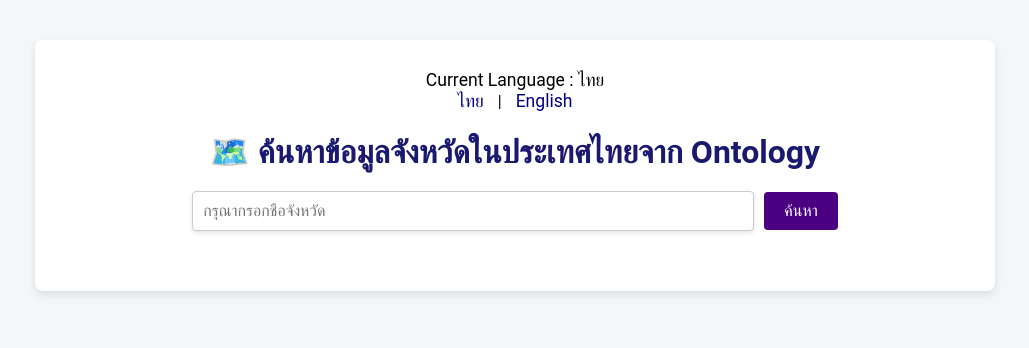
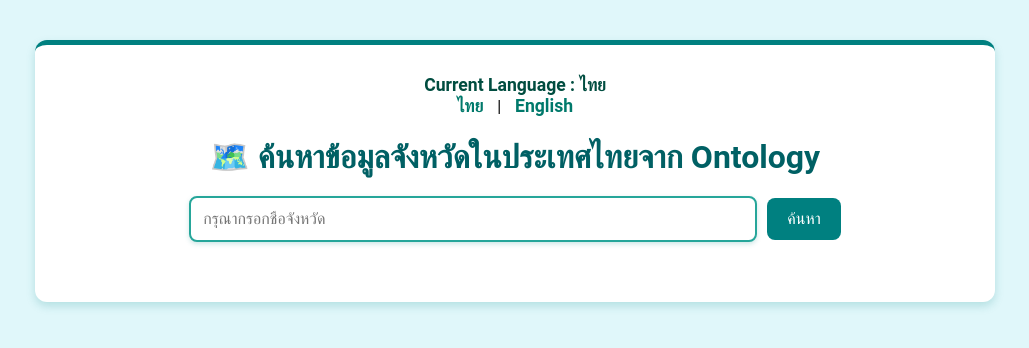
Before and after one commit to pchoeiphet/Ontology_Searching, a Flask app: page / in a window 1280 px wide. Shown: the top 348 px of the page, without its empty margins (125-1154 px from the left). Run offline with Flask 3, Linux system fonts and the light colour scheme.

Commit message:
final up

```diff
--- a/templates/index.html
+++ b/templates/index.html
@@ -8,7 +8,7 @@
     <style>
         body {
             font-family: 'Roboto', 'Noto Sans', 'Poppins', Tahoma, Geneva, Verdana, sans-serif;
-            background-color: #f4f7fa;
+            background-color: #e0f7fa;
             margin: 0;
             padding: 0;
             box-sizing: border-box;
@@ -20,13 +20,14 @@
             margin: 40px auto;
             background-color: #ffffff;
             padding: 30px;
-            border-radius: 8px;
-            box-shadow: 0 4px 8px rgba(0, 0, 0, 0.1);
+            border-radius: 12px;
+            box-shadow: 0 4px 10px rgba(0, 128, 128, 0.2);
+            border-top: 5px solid #008080;
         }
 
         h1 {
             text-align: center;
-            color: #191970;
+            color: #006064;
             font-size: 2rem;
             margin-bottom: 20px;
         }
@@ -38,13 +39,15 @@
 
         .language-switch a {
             font-size: 1.1rem;
-            color: #000080;
+            color: #00796b;
             text-decoration: none;
             margin: 0 10px;
+            font-weight: bold;
         }
 
         .language-switch a:hover {
             text-decoration: underline;
+            color: #004d40;
         }
 
         form {
@@ -55,35 +58,50 @@
         }
 
         input[type="text"] {
-            padding: 10px;
+            padding: 12px;
             width: 60%;
             font-size: 1rem;
             margin-right: 10px;
-            border: 1px solid #ccc;
-            border-radius: 4px;
-            box-shadow: 0 2px 4px rgba(0, 0, 0, 0.1);
+            border: 2px solid #26a69a;
+            border-radius: 8px;
+            box-shadow: 0 2px 5px rgba(0, 128, 128, 0.2);
+            transition: all 0.3s ease;
+        }
+
+        input[type="text"]:focus {
+            border-color: #00796b;
+            outline: none;
+            box-shadow: 0 4px 8px rgba(0, 128, 128, 0.3);
         }
 
         input[type="submit"] {
-            padding: 10px 20px;
-            background-color: #4B0082;
+            padding: 12px 20px;
+            background-color: #008080;
             color: white;
             border: none;
-            border-radius: 4px;
+            border-radius: 8px;
             cursor: pointer;
             font-size: 1rem;
-            transition: background-color 0.3s ease;
+            transition: background-color 0.3s ease, transform 0.2s ease;
         }
 
         input[type="submit"]:hover {
-            background-color: #3a0163;
+            background-color: #006064;
+            transform: scale(1.05);
         }
 
         .results {
             margin-top: 20px;
-            background-color: rgb(229, 229, 252);
+            background-color: #b2dfdb;
             padding: 20px;
-            border-radius: 8px;
+            border-radius: 10px;
+            box-shadow: 0 4px 8px rgba(0, 128, 128, 0.2);
+            border-left: 5px solid #00796b;
+        }
+
+        h2 {
+            color: #004d40;
+            text-align: center;
         }
 
         ul {
@@ -93,16 +111,24 @@
 
         li {
             background-color: #ffffff;
-            padding: 10px;
+            padding: 12px;
             margin: 10px 0;
-            border-radius: 4px;
-            box-shadow: 0 2px 4px rgba(0, 0, 0, 0.1);
+            border-radius: 6px;
+            box-shadow: 0 2px 5px rgba(0, 128, 128, 0.15);
+            transition: transform 0.2s ease;
+        }
+
+        li:hover {
+            transform: scale(1.02);
+            box-shadow: 0 4px 10px rgba(0, 128, 128, 0.3);
         }
 
         .current-lang {
             font-size: 1.1rem;
             margin-top: 20px;
             text-align: center;
+            font-weight: bold;
+            color: #004d40;
         }
     </style>
 </head>
```
